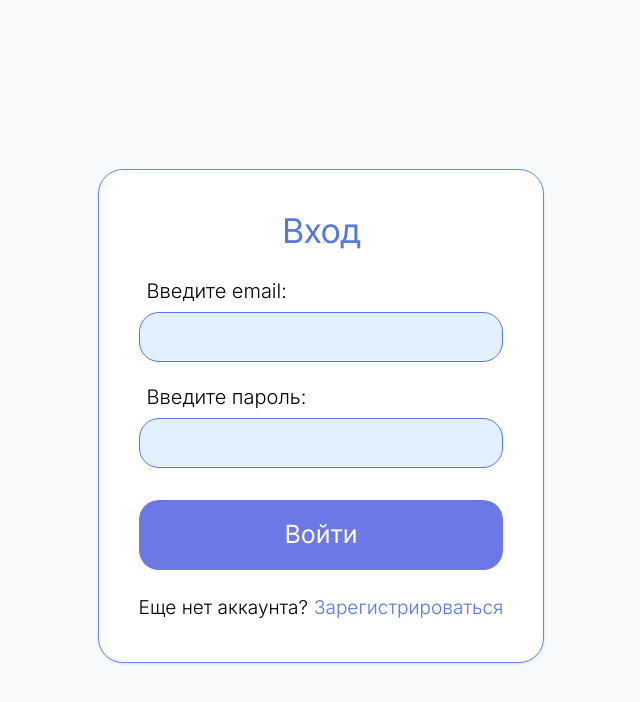
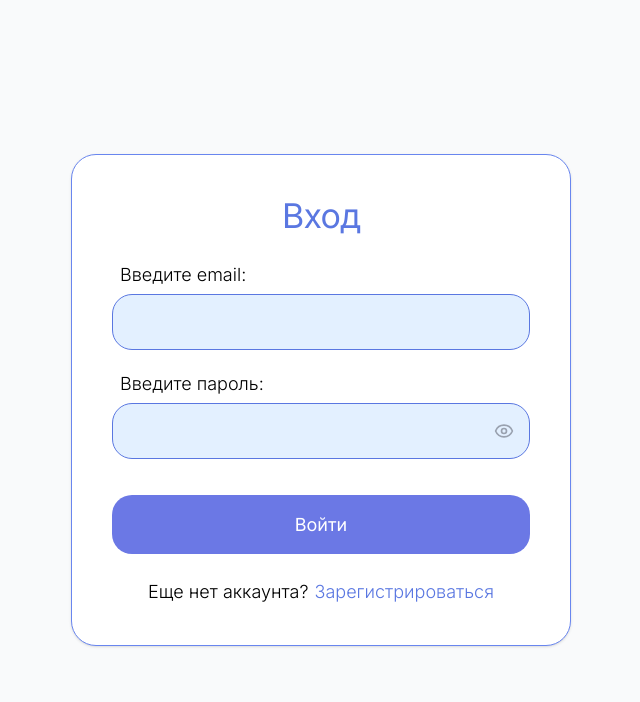
Before and after one commit to IeroLys/VisionBoard, a Next.js app: page /login in a window 1280 px wide. Shown: the top 702 px of the page, without its empty margins (319-959 px from the left). Built offline with nearby package versions, Linux system fonts and the light colour scheme.

Commit message:
Доработка главного окна, добавлена валидация ввода названия нового проекта, отображение пароля при входе/регистрации

```diff
--- a/app/globals.css
+++ b/app/globals.css
@@ -133,3 +133,26 @@
     @apply font-sans;
     }
 }
+
+::-webkit-scrollbar {
+  width: 8px;
+}
+
+::-webkit-scrollbar-track {
+  background: #F3F4F6;
+  border-radius: 10px;
+}
+
+::-webkit-scrollbar-thumb {
+  background: #DAECFF;
+  border-radius: 10px;
+}
+
+::-webkit-scrollbar-thumb:hover {
+  background: #6B78E5;
+}
+
+* {
+  scrollbar-width: thin;
+  scrollbar-color: #DAECFF #F3F4F6;
+}
--- a/app/login/page.tsx
+++ b/app/login/page.tsx
@@ -2,7 +2,7 @@ import LoginForm from "@/components/authForms/LoginForm";
 
 export default function LoginPage() {
   return (
-    <div className="min-h-screen bg-gray-50 flex flex-col items-center justify-center p-4">
+    <div className="min-h-screen w-full bg-gray-50 flex flex-col items-center justify-center p-4">
       <LoginForm />
     </div>
   );
--- a/app/register/page.tsx
+++ b/app/register/page.tsx
@@ -2,7 +2,7 @@ import RegisterForm from "@/components/authForms/RegisterForm";
 
 export default function RegisterPage() {
   return (
-    <div className="min-h-screen bg-gray-50 flex flex-col items-center justify-center p-4">
+    <div className="min-h-screen w-full bg-gray-50 flex flex-col items-center justify-center p-4">
       <RegisterForm />
     </div>
   );
--- a/components/authForms/LoginForm.tsx
+++ b/components/authForms/LoginForm.tsx
@@ -1,101 +1,108 @@
 "use client";
+
 import Link from "next/link";
 import { useState } from "react";
+import { Eye, EyeOff } from "lucide-react";
 
-export default function Login() {
-  const [email, setEmail] = useState("");
-  const [password, setPassword] = useState("");
+export default function LoginForm() {
+  const [errors, setErrors] = useState<{ email?: string; password?: string }>({});
+  const [showPassword, setShowPassword] = useState(false);
 
-  const [emailError, setEmailError] = useState("");
-  const [passwordError, setPasswordError] = useState("");
+  const handleSubmit = (event: React.FormEvent<HTMLFormElement>) => {
+    event.preventDefault();
 
-  const handleLogin = () => {
-    let isValid = true;
-    setEmailError("");
-    setPasswordError("");
+    const formData = new FormData(event.currentTarget);
+    const email = formData.get("email") as string;
+    const password = formData.get("password") as string;
+
+    const newErrors: { email?: string; password?: string } = {};
 
     if (!email.trim()) {
-      setEmailError("Поле обязательно для заполнения");
-      isValid = false;
+      newErrors.email = "Поле обязательно для заполнения";
     } else if (!/\S+@\S+\.\S+/.test(email)) {
-      setEmailError("Неверный формат email");
-      isValid = false;
+      newErrors.email = "Неверный формат email";
     }
 
     if (!password.trim()) {
-      setPasswordError("Поле обязательно для заполнения");
-      isValid = false;
+      newErrors.password = "Поле обязательно для заполнения";
     } else if (password.length < 6 || password.length > 30) {
-      setPasswordError("Пароль должен содержать от 6 до 30 символов");
-      isValid = false;
+      newErrors.password = "Пароль должен содержать от 6 до 30 символов";
     }
 
-    if (isValid) {
-      console.log("Валидация пройдена:", { email, password });
+    setErrors(newErrors);
+
+    if (Object.keys(newErrors).length === 0) {
+      console.log("Валидация пройдена (Вход):", { email, password });
     }
   };
 
   return (
-    <div className="min-h-screen bg-gray-50 flex flex-col items-center justify-center p-4">
-
-      <div className="w-full max-w-[500px] bg-white rounded-[25px] border border-main p-10 shadow-sm">
+    <div className="w-full max-w-[500px] min-w-[320px] bg-white rounded-[25px] border border-main p-10 shadow-sm">
 
       <h1 className="text-[34px] leading-tight text-main-desaturated text-center font-['Inter'] font-normal tracking-tight mb-6">
         Вход
       </h1>
 
-        <div className="flex flex-col gap-5">
+      <form onSubmit={handleSubmit} className="flex flex-col gap-5">
 
         <div>
-            <label className="block text-[20px] text-black font-['Inter'] font-light mb-1.5 ml-2">
+          <label htmlFor="email" className="block text-[18px] text-black font-['Inter'] font-light mb-1.5 ml-2">
             Введите email:
           </label>
           <input
+            id="email"
+            name="email"
             type="email"
-              value={email}
-              onChange={(e) => setEmail(e.target.value)}
-              className="w-full text-gray-700 px-4 py-3 bg-[#E3F0FF] border border-main-desaturated rounded-[20px] focus:outline-none focus:ring-2 focus:ring-main focus:border-transparent transition-all"
+            className="w-full text-[20px] text-gray-700 px-4 py-3 bg-[#E3F0FF] border border-main-desaturated rounded-[20px] focus:outline-none focus:ring-2 focus:ring-main focus:border-transparent transition-all"
           />
-            {emailError && (
-              <p className="text-red-500 text-[18px] mt-1.5 ml-2 font-['Inter']">{emailError}</p>
+          {errors.email && (
+            <p className="text-red-500 text-[16px] mt-1.5 ml-2 font-['Inter']">{errors.email}</p>
           )}
         </div>
 
         <div>
-            <label className="block text-[20px] text-black font-['Inter'] font-light mb-1.5 ml-2">
+          <label htmlFor="password" className="block text-[18px] text-black font-['Inter'] font-light mb-1.5 ml-2">
             Введите пароль:
           </label>
+          <div className="relative">
             <input
-              type="password"
-              value={password}
-              onChange={(e) => setPassword(e.target.value)}
-              className="w-full text-gray-700 px-4 py-3 bg-[#E3F0FF] border border-main-desaturated rounded-[20px] focus:outline-none focus:ring-2 focus:ring-main focus:border-transparent transition-all"
+              id="password"
+              name="password"
+              type={showPassword ? "text" : "password"}
+              className="w-full text-[20px] text-gray-700 px-4 py-3 pr-12 bg-[#E3F0FF] border border-main-desaturated rounded-[20px] focus:outline-none focus:ring-2 focus:ring-main focus:border-transparent transition-all"
             />
-            {passwordError && (
-              <p className="text-red-500 text-[18px] mt-1.5 ml-2 font-['Inter']">{passwordError}</p>
+            <button
+              type="button"
+              onMouseDown={() => setShowPassword(true)}
+              onMouseUp={() => setShowPassword(false)}
+              onMouseLeave={() => setShowPassword(false)}
+              className="absolute right-4 top-1/2 -translate-y-1/2 text-gray-400 hover:text-[#6B78E5] transition-colors"
+            >
+              {showPassword ? <EyeOff size={20} /> : <Eye size={20} />}
+            </button>
+          </div>
+          {errors.password && (
+            <p className="text-red-500 text-[16px] mt-1.5 ml-2 font-['Inter']">{errors.password}</p>
           )}
         </div>
 
-        </div>
-
         <button
-          type="button"
-          onClick={handleLogin}
-          className="w-full mt-8 bg-[#6B78E5] hover:bg-[#5A67D8] text-white font-normal text-[25px] py-4 rounded-[20px] transition-colors duration-200"
+          type="submit"
+          className="w-full mt-4 bg-[#6B78E5] hover:bg-[#5A67D8] text-white font-normal text-[18px] py-4 rounded-[20px] transition-colors duration-200"
         >
           Войти
         </button>
+      </form>
 
       <div className="flex flex-row items-center justify-center mt-6 gap-1.5">
-          <span className="text-[19px] text-black font-['Inter'] font-light">
+        <span className="text-[18px] text-black font-['Inter'] font-light">
           Еще нет аккаунта?
         </span>
-          <Link href="/register" className="text-[19px] text-main-desaturated hover:underline font-['Inter'] font-light">
+        <Link href="/register" className="text-[18px] text-main-desaturated hover:underline font-['Inter'] font-light">
           Зарегистрироваться
         </Link>
       </div>
 
     </div>
-    </div>
   );
 }
--- a/components/authForms/RegisterForm.tsx
+++ b/components/authForms/RegisterForm.tsx
@@ -2,9 +2,11 @@
 
 import Link from "next/link";
 import { useState } from "react";
+import { Eye, EyeOff } from "lucide-react";
 
 export default function RegisterForm() {
   const [errors, setErrors] = useState<{ name?: string; email?: string; password?: string }>({});
+  const [showPassword, setShowPassword] = useState(false);
 
   const handleSubmit = (event: React.FormEvent<HTMLFormElement>) => {
     event.preventDefault();
@@ -17,13 +19,11 @@ export default function RegisterForm() {
     const newErrors: { name?: string; email?: string; password?: string } = {};
 
     if (!name.trim()) newErrors.name = "Поле обязательно для заполнения";
-
     if (!email.trim()) {
       newErrors.email = "Поле обязательно для заполнения";
     } else if (!/\S+@\S+\.\S+/.test(email)) {
       newErrors.email = "Неверный формат email";
     }
-
     if (!password.trim()) {
       newErrors.password = "Поле обязательно для заполнения";
     } else if (password.length < 6 || password.length > 30) {
@@ -38,30 +38,31 @@ export default function RegisterForm() {
   };
 
   return (
-    <div className="w-full max-w-[500px] bg-white rounded-[25px] border border-main p-10 shadow-sm">
-      <h1 className="text-[34px] leading-tight text-main-desaturated text-center font-['Inter'] font-normal tracking-tight mb-5">
+    <div className="w-full max-w-[500px] min-w-[320px] bg-white rounded-[25px] border border-main p-10 shadow-sm">
+
+      <h1 className="text-[34px] leading-tight text-main-desaturated text-center font-['Inter'] font-normal tracking-tight mb-6">
         Регистрация
       </h1>
 
       <form onSubmit={handleSubmit} className="flex flex-col gap-4">
 
         <div>
-          <label htmlFor="name" className="block text-[20px] text-black font-['Inter'] font-light mb-1.5 ml-2">
+          <label htmlFor="name" className="block text-[18px] text-black font-['Inter'] font-light mb-1.5 ml-2">
             Введите имя:
           </label>
           <input
             id="name"
             name="name"
             type="text"
-            className="w-full text-gray-700 px-4 py-3 bg-[#E3F0FF] border border-main-desaturated rounded-[20px] focus:outline-none focus:ring-2 focus:ring-main focus:border-transparent transition-all"
+            className="w-full text-[20px] text-gray-700 px-4 py-3 bg-[#E3F0FF] border border-main-desaturated rounded-[20px] focus:outline-none focus:ring-2 focus:ring-main focus:border-transparent transition-all"
           />
           {errors.name && (
-            <p className="text-red-500 text-[18px] mt-1.5 ml-2 font-['Inter']">{errors.name}</p>
+            <p className="text-red-500 text-[16px] mt-1.5 ml-2 font-['Inter']">{errors.name}</p>
           )}
         </div>
 
         <div>
-          <label htmlFor="email" className="block text-[20px] text-black font-['Inter'] font-light mb-1.5 ml-2">
+          <label htmlFor="email" className="block text-[18px] text-black font-['Inter'] font-light mb-1.5 ml-2">
             Введите email:
           </label>
           <input
@@ -71,28 +72,39 @@ export default function RegisterForm() {
             className="w-full text-gray-700 px-4 py-3 bg-[#E3F0FF] border border-main-desaturated rounded-[20px] focus:outline-none focus:ring-2 focus:ring-main focus:border-transparent transition-all"
           />
           {errors.email && (
-            <p className="text-red-500 text-[18px] mt-1.5 ml-2 font-['Inter']">{errors.email}</p>
+            <p className="text-red-500 text-[16px] mt-1.5 ml-2 font-['Inter']">{errors.email}</p>
           )}
         </div>
 
         <div>
-          <label htmlFor="password" className="block text-[20px] text-black font-['Inter'] font-light mb-1.5 ml-2">
+          <label htmlFor="password" className="block text-[18px] text-black font-['Inter'] font-light mb-1.5 ml-2">
             Придумайте пароль:
           </label>
-          <input
-            id="password"
-            name="password"
-            type="password"
-            className="w-full text-gray-700 px-4 py-3 bg-[#E3F0FF] border border-main-desaturated rounded-[20px] focus:outline-none focus:ring-2 focus:ring-main focus:border-transparent transition-all"
-          />
+          <div className="relative">
+            <input
+              id="password"
+              name="password"
+              type={showPassword ? "text" : "password"}
+              className="w-full text-[20px] text-gray-700 px-4 py-3 pr-12 bg-[#E3F0FF] border border-main-desaturated rounded-[20px] focus:outline-none focus:ring-2 focus:ring-main focus:border-transparent transition-all"
+            />
+            <button
+              type="button"
+              onMouseDown={() => setShowPassword(true)}
+              onMouseUp={() => setShowPassword(false)}
+              onMouseLeave={() => setShowPassword(false)}
+              className="absolute right-4 top-1/2 -translate-y-1/2 text-gray-400 hover:text-[#6B78E5] transition-colors"
+            >
+              {showPassword ? <EyeOff size={20} /> : <Eye size={20} />}
+            </button>
+          </div>
           {errors.password && (
-            <p className="text-red-500 text-[18px] mt-1.5 ml-2 font-['Inter']">{errors.password}</p>
+            <p className="text-red-500 text-[16px] mt-1.5 ml-2 font-['Inter']">{errors.password}</p>
           )}
         </div>
 
         <button
           type="submit"
-          className="w-full mt-4 bg-[#6B78E5] hover:bg-[#5A67D8] text-white font-normal text-[25px] py-4 rounded-[20px] transition-colors duration-200"
+          className="w-full mt-4 bg-[#6B78E5] hover:bg-[#5A67D8] text-white font-normal text-[18px] py-4 rounded-[20px] transition-colors duration-200"
         >
           Зарегистрироваться
         </button>
@@ -106,6 +118,7 @@ export default function RegisterForm() {
           Войти
         </Link>
       </div>
+
     </div>
   );
 }
--- a/components/create-project.tsx
+++ b/components/create-project.tsx
@@ -2,25 +2,42 @@
 
 import { useState } from "react";
 
-export default function CreateBoardModal({ onClose }: { onClose: () => void }) {
+export default function CreateBoardModal({
+  onClose,
+  onCreate,
+  existingProjects = []
+}: {
+  onClose: () => void;
+  onCreate: (name: string) => void;
+  existingProjects?: string[];
+}) {
   const [projectName, setProjectName] = useState("");
   const [error, setError] = useState("");
 
   const handleSubmit = (event: React.FormEvent<HTMLFormElement>) => {
     event.preventDefault();
 
-    if (!projectName.trim()) {
+    const trimmedName = projectName.trim();
+
+    if (!trimmedName) {
       setError("Пожалуйста, введите название проекта");
       return;
     }
 
-    console.log("Проект создан:", projectName);
-    onClose();
+    const isDuplicate = existingProjects.some(
+      (title) => title.toLowerCase() === trimmedName.toLowerCase()
+    );
+
+    if (isDuplicate) {
+      setError("Проект с таким названием уже существует");
+      return;
+    }
+
+    onCreate(trimmedName);
   };
 
   return (
     <div className="fixed inset-0 z-50 bg-black/40 flex items-center justify-center p-4">
-
       <div className="w-full max-w-[450px] bg-overcast-sky rounded-[25px] p-10 relative shadow-2xl">
 
         <button
@@ -49,16 +66,16 @@ export default function CreateBoardModal({ onClose }: { onClose: () => void }) {
               setProjectName(e.target.value);
               setError("");
             }}
-            className="w-full text-gray-700 px-4 py-3 bg-white rounded-[20px] focus:outline-none focus:ring-2 focus:ring-main focus:border-transparent transition-all"
+            className="w-full text-[20px] text-gray-700 px-4 py-3 bg-white rounded-[20px] focus:outline-none focus:ring-2 focus:ring-main focus:border-transparent transition-all"
           />
 
           {error && (
-            <p className="text-red-500 text-[16px] mt-1.5 ml-2 font-['Inter']">{error}</p>
+            <p className="text-red-500 text-[16px] mt-1.5 text-center font-['Inter']">{error}</p>
           )}
 
           <button
             type="submit"
-            className="w-full mt-6 bg-[#6B78E5] hover:bg-[#5A67D8] text-white font-normal text-[25px] py-4 rounded-[20px] transition-colors duration-200"
+            className="w-full mt-6 bg-[#6B78E5] hover:bg-[#5A67D8] text-white font-normal text-[22px] py-4 rounded-[20px] transition-colors duration-200"
           >
             Создать
           </button>
```
Also changed, not shown: app/page.tsx (+86 -10 lines). Lines whose indentation alone changed are shown as unchanged.
